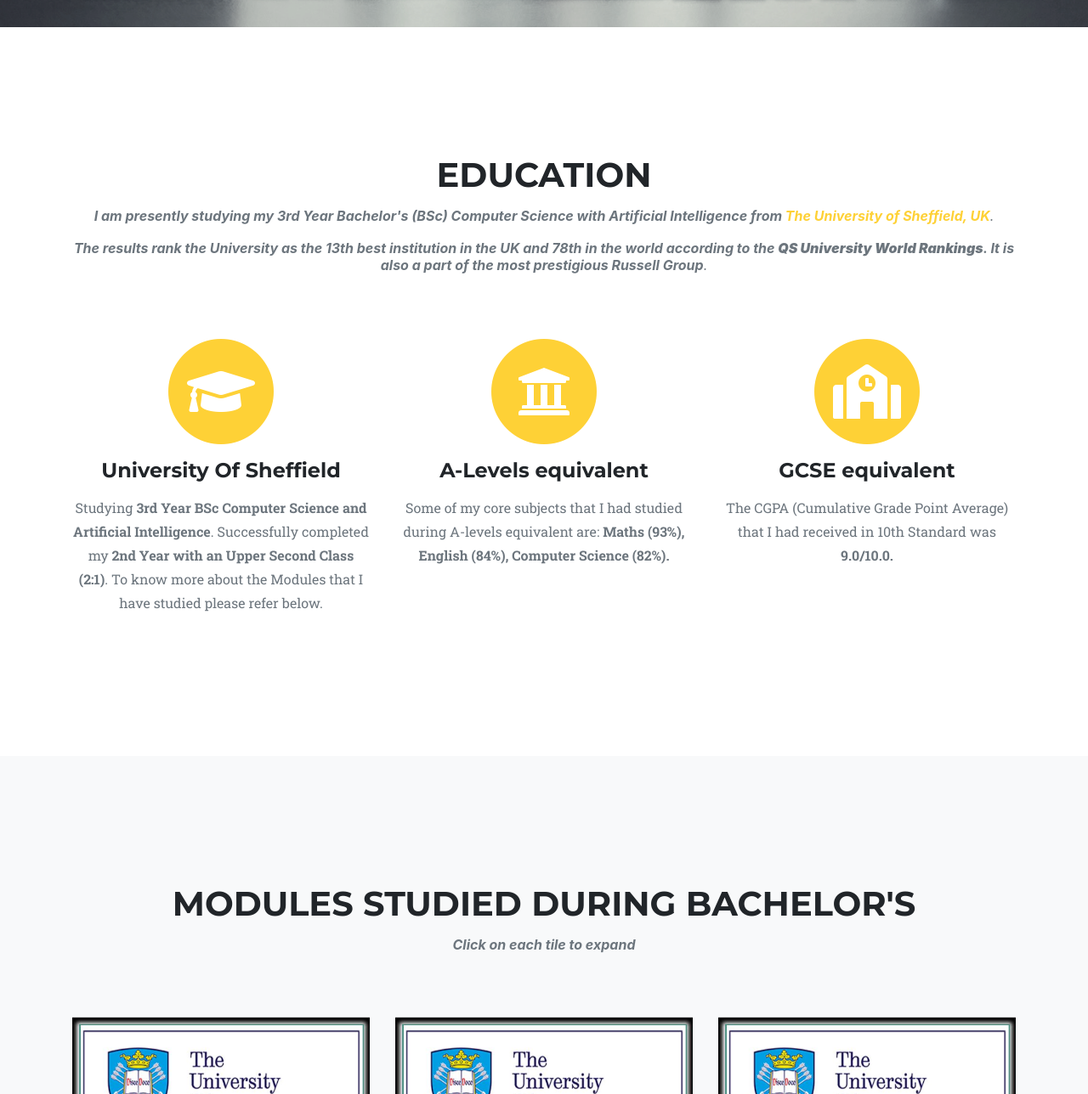
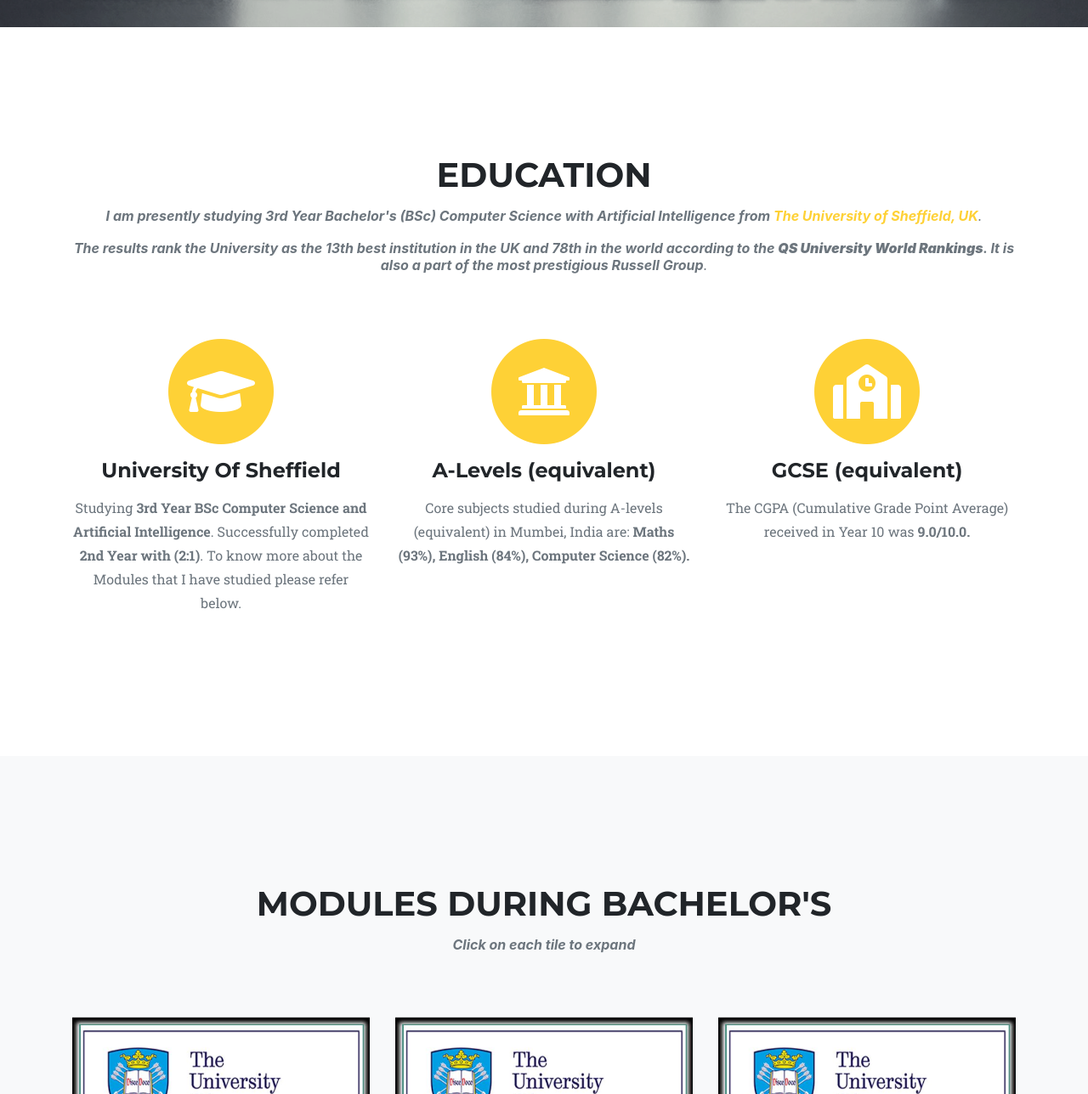
Before and after one commit to acb17ssp/acb17ssp.github.io, a plain HTML site: page index.html in a window 1280 px wide. Shown: the part 727-2015 px from the top of the page at 85% size. Drawn offline with Linux system fonts and the light colour scheme; a web font is replaced by a local one.

Commit message:
Grammar fixes!

```diff
--- a/index.html
+++ b/index.html
@@ -76,7 +76,7 @@
       <div class="row">
         <div class="col-lg-12 text-center">
           <h2 class="section-heading text-uppercase">Education</h2>
-          <h3 class="section-subheading text-muted"><b>I am presently studying my 3rd Year Bachelor's (BSc) Computer
+          <h3 class="section-subheading text-muted"><b>I am presently studying 3rd Year Bachelor's (BSc) Computer
               Science with Artificial Intelligence from <a href="https://www.sheffield.ac.uk/">The University of
                 Sheffield, UK</a></b>. <b><br><br>The results rank the University as the 13th best institution in the UK
               and 78th in the world according to the <b>QS University World Rankings</b>. It is also a part of the most
@@ -91,7 +91,7 @@
           </span>
           <h4 class="service-heading">University Of Sheffield</h4>
           <p class="text-muted">Studying <b>3rd Year BSc Computer Science and Artificial Intelligence</b>. Successfully
-            completed my <b>2nd Year with an Upper Second Class (2:1)</b>. To know more about the Modules that I have
+            completed <b>2nd Year with (2:1)</b>. To know more about the Modules that I have
             studied please refer below.</p>
         </div>
 
@@ -100,8 +100,8 @@
             <i class="fas fa-circle fa-stack-2x text-primary"></i>
             <i class="fas fa-university fa-stack-1x fa-inverse"></i>
           </span>
-          <h4 class="service-heading">A-Levels equivalent</h4>
-          <p class="text-muted">Some of my core subjects that I had studied during A-levels equivalent are: <b>Maths
+          <h4 class="service-heading">A-Levels (equivalent)</h4>
+          <p class="text-muted">Core subjects studied during A-levels (equivalent) in Mumbei, India are: <b>Maths
               (93%), English (84%), Computer Science (82%).</b></p>
         </div>
         <div class="col-md-4">
@@ -109,8 +109,8 @@
             <i class="fas fa-circle fa-stack-2x text-primary"></i>
             <i class="fas fa-school fa-stack-1x fa-inverse"></i>
           </span>
-          <h4 class="service-heading">GCSE equivalent</h4>
-          <p class="text-muted">The CGPA (Cumulative Grade Point Average) that I had received in 10th Standard was
+          <h4 class="service-heading">GCSE (equivalent)</h4>
+          <p class="text-muted">The CGPA (Cumulative Grade Point Average) received in Year 10 was
             <b>9.0/10.0.</b></p>
         </div>
       </div>
@@ -123,7 +123,7 @@
     <div class="container">
       <div class="row">
         <div class="col-lg-12 text-center">
-          <h2 class="section-heading text-uppercase">Modules Studied during Bachelor's</h2>
+          <h2 class="section-heading text-uppercase">Modules during Bachelor's</h2>
           <h3 class="section-subheading text-muted"><b>Click on each tile to expand</b></h3>
         </div>
       </div>
```
